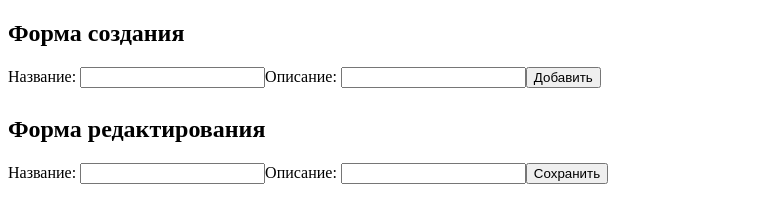
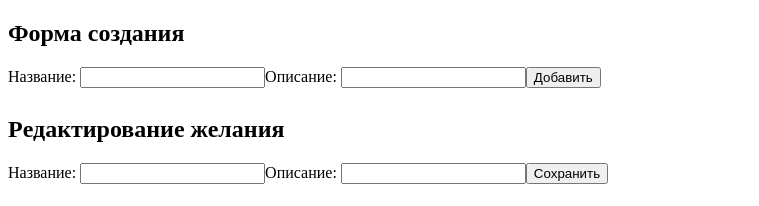
Before and after one commit to MashaMoreva/wish-list, a Vue app: page / in a window 1280 px wide. Shown: the top 206 px of the page, without its empty margins (0-759 px from the left). Built offline with nearby package versions, Linux system fonts and the light colour scheme.

Commit message:
fix-title

```diff
--- a/src/components/FormEdit.vue
+++ b/src/components/FormEdit.vue
@@ -1,5 +1,5 @@
 <template>
-    <h2>Форма редактирования</h2>
+    <h2>Pедактирование желания</h2>
     <form class="form" @submit.prevent="saveCard">
         <label>
             <span>Название:</span>
```
